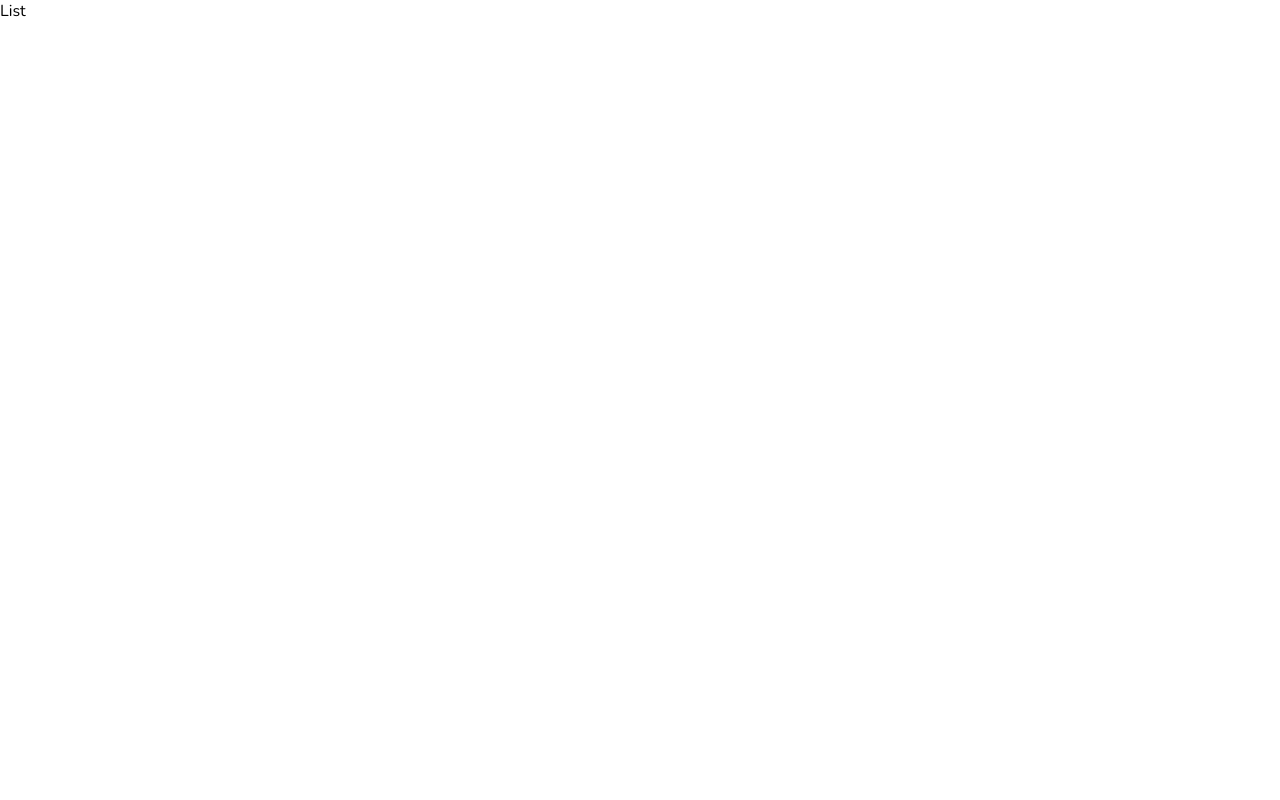
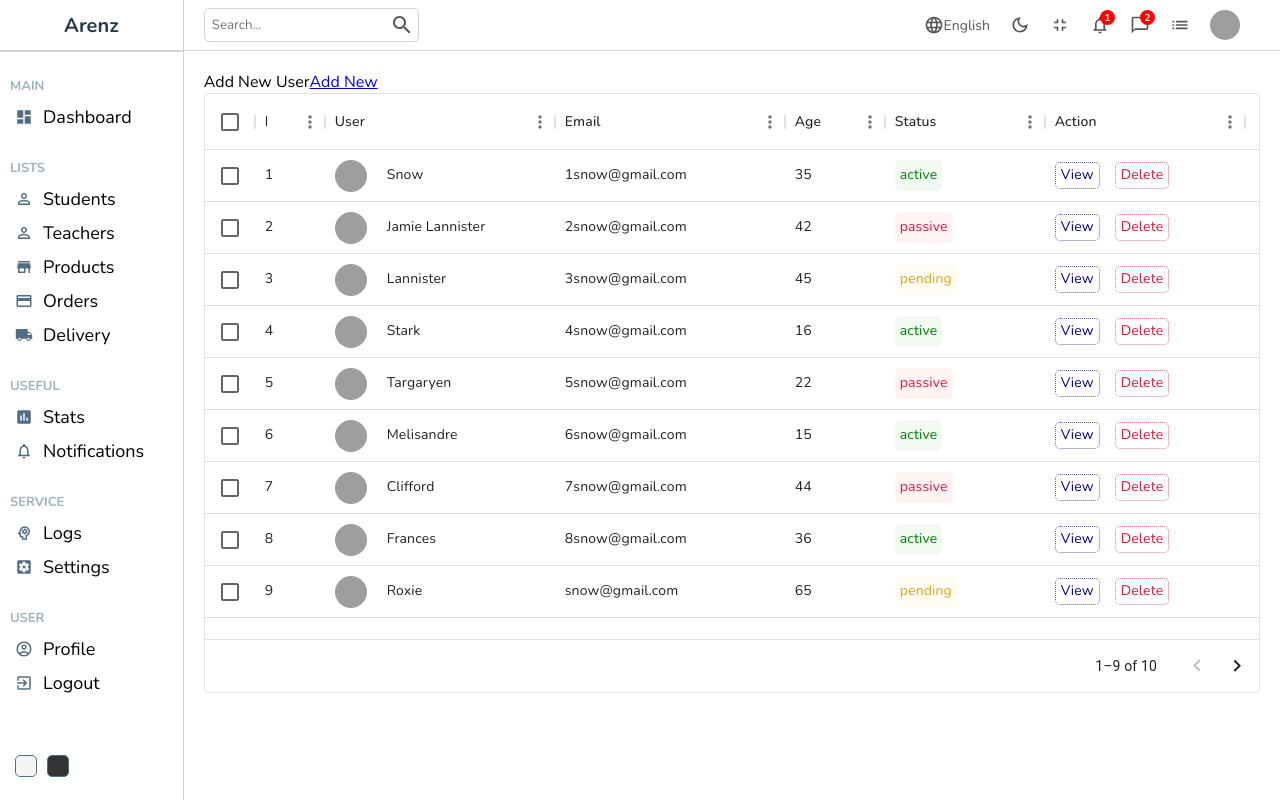
Before and after one commit to arensin8/React-AdminPanel, a React (Create React App) app: page /students in a window 1280 px wide. Built offline with nearby package versions, Linux system fonts and the light colour scheme; grey boxes are pictures that could not be loaded.

Commit message:
list page in progress

```diff
--- a/package.json
+++ b/package.json
@@ -12,12 +12,14 @@
     "@emotion/styled": "^11.11.0",
     "@mui/icons-material": "^5.14.1",
     "@mui/material": "^5.14.1",
+    "@mui/x-data-grid": "^6.10.1",
     "loader-utils": "3.2.1",
     "react": "18.2.0",
     "react-circular-progressbar": "^2.1.0",
     "react-dom": "18.2.0",
     "react-router-dom": "^6.14.2",
     "react-scripts": "5.0.1",
+    "recharts": "^2.7.2",
     "sass": "^1.64.0"
   },
   "devDependencies": {
--- a/src/components/chart/Chart.scss
+++ b/src/components/chart/Chart.scss
@@ -4,6 +4,7 @@
   box-shadow: 2px 4px 10px 1px rgba(201, 201, 201, 0.47);
   padding: 10px;
   color: #526D82;
+  border-radius: 10px;
 
   .title{
     margin-bottom: 20px;
--- /dev/null
+++ b/src/components/datatable/Datatable.js
@@ -0,0 +1,61 @@
+import "./Datatable.scss";
+import { DataGrid } from "@mui/x-data-grid";
+import { userColumns, userRows } from "../../datatablesource";
+import { Link } from "react-router-dom";
+import { useState } from "react";
+
+const Datatable = () => {
+  const [data, setData] = useState(userRows);
+
+  const handleDelete = (id) => {
+    setData(data.filter((item) => item.id !== id));
+  };
+
+  const actionColumn = [
+    {
+      field: "action",
+      headerName: "Action",
+      width: 200,
+      renderCell: (params) => {
+        return (
+          <div className="cellAction">
+            <Link to="/users/test" style={{ textDecoration: "none" }}>
+              <div className="viewButton">View</div>
+            </Link>
+            <div
+              className="deleteButton"
+              onClick={() => handleDelete(params.row.id)}
+            >
+              Delete
+            </div>
+          </div>
+        );
+      },
+    },
+  ];
+  return (
+    <div className="datatable">
+      <div className="datatableTitle">
+        Add New User
+        <Link to="/users/new" className="link">
+          Add New
+        </Link>
+      </div>
+      <DataGrid
+        className="datagrid"
+        rows={data}
+        columns={userColumns.concat(actionColumn)}
+        pageSize={9}
+        rowsPerPageOptions={[5,10,15]}
+        initialState={{
+            pagination: {
+              paginationModel: { pageSize: 9, page: 0 },
+            },
+          }}
+        checkboxSelection
+      />
+    </div>
+  );
+};
+
+export default Datatable;
--- /dev/null
+++ b/src/components/datatable/Datatable.scss
@@ -0,0 +1,60 @@
+.datatable {
+    height: 600px;
+    padding: 20px;
+
+
+
+
+    .cellWithImg {
+      display: flex;
+      align-items: center;
+
+      .cellImg {
+        width: 32px;
+        height: 32px;
+        border-radius: 50%;
+        object-fit: cover;
+        margin-right: 20px;
+      }
+    }
+
+    .cellWithStatus {
+      padding: 5px;
+      border-radius: 5px;
+
+      &.active {
+        background-color: rgba(0, 128, 0, 0.05);
+        color: green;
+      }
+      &.pending {
+        background-color: rgba(255, 217, 0, 0.05);
+        color: goldenrod;
+      }
+      &.passive {
+        background-color: rgba(255, 0, 0, 0.05);
+        color: crimson;
+      }
+    }
+
+    .cellAction {
+      display: flex;
+      align-items: center;
+      gap: 15px;
+
+      .viewButton {
+        padding: 2px 5px;
+        border-radius: 5px;
+        color: darkblue;
+        border: 1px dotted rgba(0, 0, 139, 0.596);
+        cursor: pointer;
+      }
+
+      .deleteButton {
+        padding: 2px 5px;
+        border-radius: 5px;
+        color: crimson;
+        border: 1px dotted rgba(220, 20, 60, 0.6);
+        cursor: pointer;
+      }
+    }
+  }
--- a/src/components/navbar/Navbar.scss
+++ b/src/components/navbar/Navbar.scss
@@ -57,6 +57,7 @@
             justify-content: center;
             border:0.5px solid lightgray ;
             padding: 4px;
+            border-radius: 5px;
 
             input{
                 border: none;
--- a/src/components/sidebar/Sidebar.js
+++ b/src/components/sidebar/Sidebar.js
@@ -7,6 +7,10 @@
 import ExitToAppIcon from "@mui/icons-material/ExitToApp";
 import PsychologyOutlinedIcon from "@mui/icons-material/PsychologyOutlined";
 import AccountCircleOutlinedIcon from "@mui/icons-material/AccountCircleOutlined";
+import StoreIcon from "@mui/icons-material/Store";
+import LocalShippingIcon from "@mui/icons-material/LocalShipping";
+import CreditCardIcon from "@mui/icons-material/CreditCard";
+import NotificationsNoneIcon from "@mui/icons-material/NotificationsNone";
 
 const Sidebar = () => {
   return (
@@ -32,10 +36,26 @@
             <PersonOutlineIcon className="icon" />
             <span>Teachers</span>
           </li>
+          <li>
+              <StoreIcon className="icon" />
+              <span>Products</span>
+            </li>
+            <li>
+            <CreditCardIcon className="icon" />
+            <span>Orders</span>
+          </li>
+          <li>
+            <LocalShippingIcon className="icon" />
+            <span>Delivery</span>
+          </li>
           <p className="title">USEFUL</p>
           <li>
             <InsertChartIcon className="icon" />
             <span>Stats</span>
+          </li>
+           <li>
+            <NotificationsNoneIcon className="icon" />
+            <span>Notifications</span>
           </li>
           <p className="title">SERVICE</p>
           <li>
--- /dev/null
+++ b/src/datatablesource.js
@@ -0,0 +1,123 @@
+export const userColumns = [
+    { field: "id", headerName: "ID", width: 70 },
+    {
+      field: "user",
+      headerName: "User",
+      width: 230,
+      renderCell: (params) => {
+        return (
+          <div className="cellWithImg">
+            <img className="cellImg" src={params.row.img} alt="avatar" />
+            {params.row.username}
+          </div>
+        );
+      },
+    },
+    {
+      field: "email",
+      headerName: "Email",
+      width: 230,
+    },
+
+    {
+      field: "age",
+      headerName: "Age",
+      width: 100,
+    },
+    {
+      field: "status",
+      headerName: "Status",
+      width: 160,
+      renderCell: (params) => {
+        return (
+          <div className={`cellWithStatus ${params.row.status}`}>
+            {params.row.status}
+          </div>
+        );
+      },
+    },
+  ];
+
+  //temporary data
+  export const userRows = [
+    {
+      id: 1,
+      username: "Snow",
+      img: "https://images.pexels.com/photos/1820770/pexels-photo-1820770.jpeg?auto=compress&cs=tinysrgb&dpr=2&w=500",
+      status: "active",
+      email: "1snow@gmail.com",
+      age: 35,
+    },
+    {
+      id: 2,
+      username: "Jamie Lannister",
+      img: "https://images.pexels.com/photos/1820770/pexels-photo-1820770.jpeg?auto=compress&cs=tinysrgb&dpr=2&w=500",
+      email: "2snow@gmail.com",
+      status: "passive",
+      age: 42,
+    },
+    {
+      id: 3,
+      username: "Lannister",
+      img: "https://images.pexels.com/photos/1820770/pexels-photo-1820770.jpeg?auto=compress&cs=tinysrgb&dpr=2&w=500",
+      email: "3snow@gmail.com",
+      status: "pending",
+      age: 45,
+    },
+    {
+      id: 4,
+      username: "Stark",
+      img: "https://images.pexels.com/photos/1820770/pexels-photo-1820770.jpeg?auto=compress&cs=tinysrgb&dpr=2&w=500",
+      email: "4snow@gmail.com",
+      status: "active",
+      age: 16,
+    },
+    {
+      id: 5,
+      username: "Targaryen",
+      img: "https://images.pexels.com/photos/1820770/pexels-photo-1820770.jpeg?auto=compress&cs=tinysrgb&dpr=2&w=500",
+      email: "5snow@gmail.com",
+      status: "passive",
+      age: 22,
+    },
+    {
+      id: 6,
+      username: "Melisandre",
+      img: "https://images.pexels.com/photos/1820770/pexels-photo-1820770.jpeg?auto=compress&cs=tinysrgb&dpr=2&w=500",
+      email: "6snow@gmail.com",
+      status: "active",
+      age: 15,
+    },
+    {
+      id: 7,
+      username: "Clifford",
+      img: "https://images.pexels.com/photos/1820770/pexels-photo-1820770.jpeg?auto=compress&cs=tinysrgb&dpr=2&w=500",
+      email: "7snow@gmail.com",
+      status: "passive",
+      age: 44,
+    },
+    {
+      id: 8,
+      username: "Frances",
+      img: "https://images.pexels.com/photos/1820770/pexels-photo-1820770.jpeg?auto=compress&cs=tinysrgb&dpr=2&w=500",
+      email: "8snow@gmail.com",
+      status: "active",
+      age: 36,
+    },
+    {
+      id: 9,
+      username: "Roxie",
+      img: "https://images.pexels.com/photos/1820770/pexels-photo-1820770.jpeg?auto=compress&cs=tinysrgb&dpr=2&w=500",
+      email: "snow@gmail.com",
+      status: "pending",
+      age: 65,
+    },
+    {
+      id: 10,
+      username: "Roxie",
+      img: "https://images.pexels.com/photos/1820770/pexels-photo-1820770.jpeg?auto=compress&cs=tinysrgb&dpr=2&w=500",
+      email: "snow@gmail.com",
+      status: "active",
+      age: 65,
+    }
+  ];
--- a/src/pages/list/List.js
+++ b/src/pages/list/List.js
@@ -1,12 +1,19 @@
-import React from 'react';
-import './List.scss'
+import React from "react";
+import Sidebar from "../../components/sidebar/Sidebar";
+import Navbar from "../../components/navbar/Navbar";
+import "./List.scss";
+import Datatable from "../../components/datatable/Datatable";
 
 const List = () => {
-    return(
-        <div className='list'>
-            List
-        </div>
-    )
-}
+  return (
+    <div className="list">
+      <Sidebar />
+      <div className="listContainer">
+        <Navbar />
+        <Datatable />
+      </div>
+    </div>
+  );
+};
 
 export default List;
--- a/src/pages/list/List.scss
+++ b/src/pages/list/List.scss
@@ -0,0 +1,8 @@
+.list{
+    display: flex;
+    width: 100%;
+
+    .listContainer{
+        flex: 6;
+    }
+}
```
Also changed, not shown: 2 other files (tests, documents, lock files or other folders).
